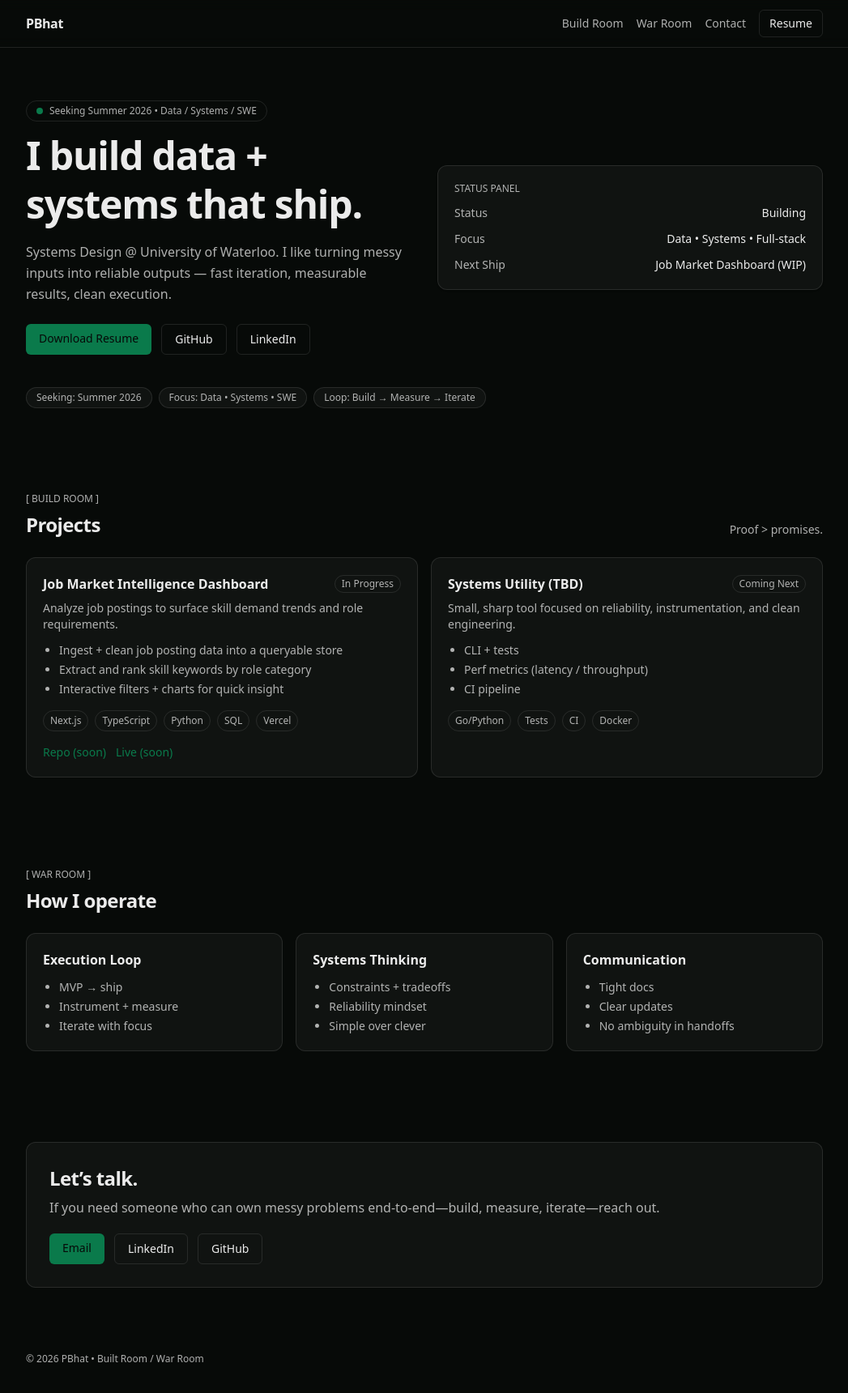
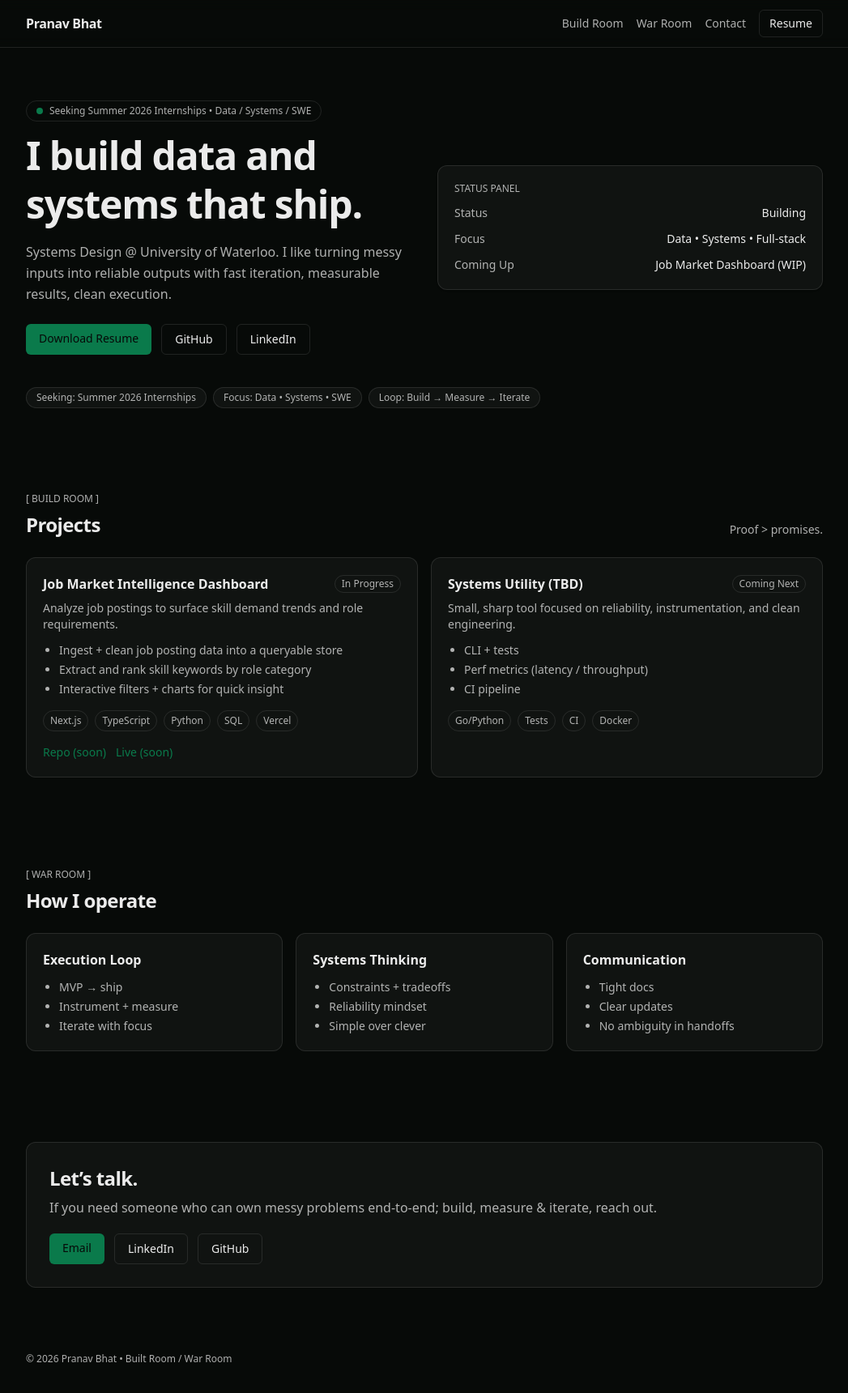
Before and after one commit to bhat-pranav/portfolio, a Next.js app: page / in a window 1280 px wide. Shown: the top 1720 px of the page at 81% size, without its empty margins (116-1163 px from the left). Built offline with nearby package versions, Linux system fonts and the light colour scheme.

Commit message:
Update links & small edits

```diff
--- a/src/app/page.tsx
+++ b/src/app/page.tsx
@@ -10,7 +10,7 @@ export default function Home() {
       {/* Nav */}
       <header className="sticky top-0 z-20 border-b border-[var(--border)] bg-[color:var(--bg)/0.8] backdrop-blur">
         <div className="mx-auto flex max-w-5xl items-center justify-between px-5 py-3">
-          <div className="font-semibold tracking-tight">PBhat</div>
+          <div className="font-semibold tracking-tight">Pranav Bhat</div>
           <nav className="flex items-center gap-4 text-sm text-[var(--muted)]">
             <a href="#build" className="hover:text-[var(--text)]">Build Room</a>
             <a href="#war" className="hover:text-[var(--text)]">War Room</a>
@@ -31,15 +31,15 @@ export default function Home() {
           <div>
             <p className="mb-3 inline-flex items-center gap-2 rounded-full border border-[var(--border)] px-3 py-1 text-xs text-[var(--muted)]">
               <span className="h-2 w-2 rounded-full bg-[var(--accent)]" />
-              Seeking Summer 2026 • Data / Systems / SWE
+              Seeking Summer 2026 Internships • Data / Systems / SWE
             </p>
 
             <h1 className="text-4xl font-semibold leading-tight tracking-tight md:text-5xl">
-              I build data + systems that ship.
+              I build data and systems that ship.
             </h1>
 
             <p className="mt-4 text-base leading-relaxed text-[var(--muted)]">
-              Systems Design @ University of Waterloo. I like turning messy inputs into reliable outputs —
+              Systems Design @ University of Waterloo. I like turning messy inputs into reliable outputs with
               fast iteration, measurable results, clean execution.
             </p>
 
@@ -51,7 +51,7 @@ export default function Home() {
                 Download Resume
               </a>
               <a
-                href="https://github.com/"
+                href="https://github.com/bhat-pranav"
                 target="_blank"
                 rel="noreferrer"
                 className="rounded-md border border-[var(--border)] px-4 py-2 text-sm font-medium hover:border-[var(--accent)]"
@@ -59,7 +59,7 @@ export default function Home() {
                 GitHub
               </a>
               <a
-                href="https://www.linkedin.com/"
+                href="https://www.linkedin.com/in/pranav-bhat-uw/"
                 target="_blank"
                 rel="noreferrer"
                 className="rounded-md border border-[var(--border)] px-4 py-2 text-sm font-medium hover:border-[var(--accent)]"
@@ -82,7 +82,7 @@ export default function Home() {
                 <span className="font-medium">Data • Systems • Full-stack</span>
               </div>
               <div className="flex items-center justify-between">
-                <span className="text-[var(--muted)]">Next Ship</span>
+                <span className="text-[var(--muted)]">Coming Up</span>
                 <span className="font-medium">Job Market Dashboard (WIP)</span>
               </div>
             </div>
@@ -94,7 +94,7 @@ export default function Home() {
       <section className="mx-auto max-w-5xl px-5 pb-12">
         <div className="flex flex-wrap gap-2">
           {[
-            "Seeking: Summer 2026",
+            "Seeking: Summer 2026 Internships",
             "Focus: Data • Systems • SWE",
             "Loop: Build → Measure → Iterate",
           ].map((t) => (
@@ -143,10 +143,10 @@ export default function Home() {
               ))}
             </div>
             <div className="mt-4 flex gap-3 text-sm">
-              <a className="text-[var(--accent)] hover:underline" href="#">
+              <a className="text-[var(--accent)] hover:underline">
                 Repo (soon)
               </a>
-              <a className="text-[var(--accent)] hover:underline" href="#">
+              <a className="text-[var(--accent)] hover:underline">
                 Live (soon)
               </a>
             </div>
@@ -218,17 +218,17 @@ export default function Home() {
         <div className="rounded-xl border border-[var(--border)] bg-[var(--panel)] p-7">
           <h2 className="text-2xl font-semibold tracking-tight">Let’s talk.</h2>
           <p className="mt-2 text-[var(--muted)]">
-            If you need someone who can own messy problems end-to-end—build, measure, iterate—reach out.
+            If you need someone who can own messy problems end-to-end; build, measure & iterate, reach out.
           </p>
           <div className="mt-5 flex flex-wrap gap-3">
             <a
-              href="mailto:you@example.com"
+              href="mailto:pranav2bhat@gmail.com"
               className="rounded-md bg-[var(--accent)] px-4 py-2 text-sm font-medium text-[var(--bg)] hover:opacity-90"
             >
               Email
             </a>
             <a
-              href="https://www.linkedin.com/"
+              href="https://www.linkedin.com/in/pranav-bhat-uw/"
               target="_blank"
               rel="noreferrer"
               className="rounded-md border border-[var(--border)] px-4 py-2 text-sm font-medium hover:border-[var(--accent)]"
@@ -236,7 +236,7 @@ export default function Home() {
               LinkedIn
             </a>
             <a
-              href="https://github.com/"
+              href="https://github.com/bhat-pranav"
               target="_blank"
               rel="noreferrer"
               className="rounded-md border border-[var(--border)] px-4 py-2 text-sm font-medium hover:border-[var(--accent)]"
@@ -248,7 +248,7 @@ export default function Home() {
       </section>
 
       <footer className="mx-auto max-w-5xl px-5 pb-10 pt-6 text-xs text-[var(--muted)]">
-        © {new Date().getFullYear()} PBhat • Built Room / War Room
+        © {new Date().getFullYear()} Pranav Bhat • Built Room / War Room
       </footer>
     </main>
   );
```
